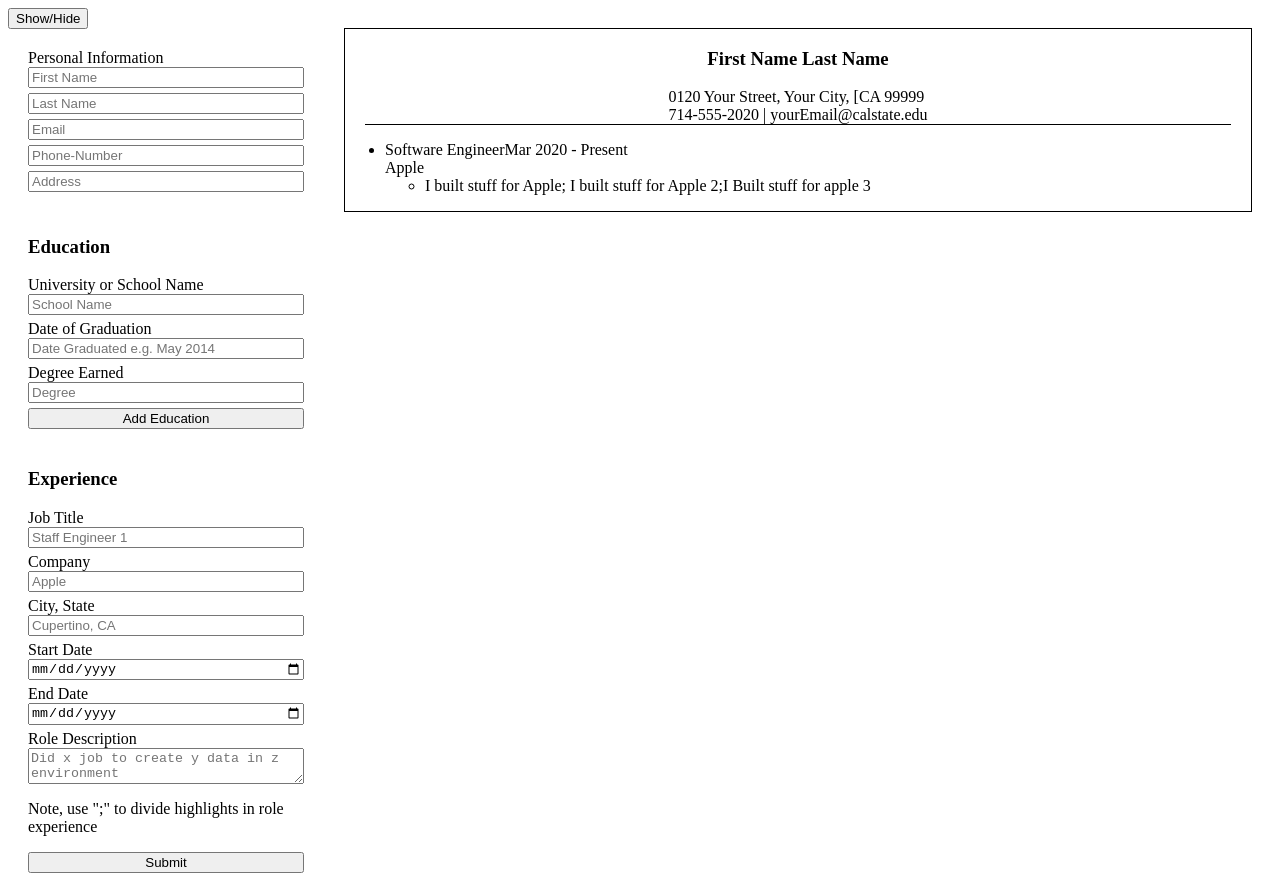
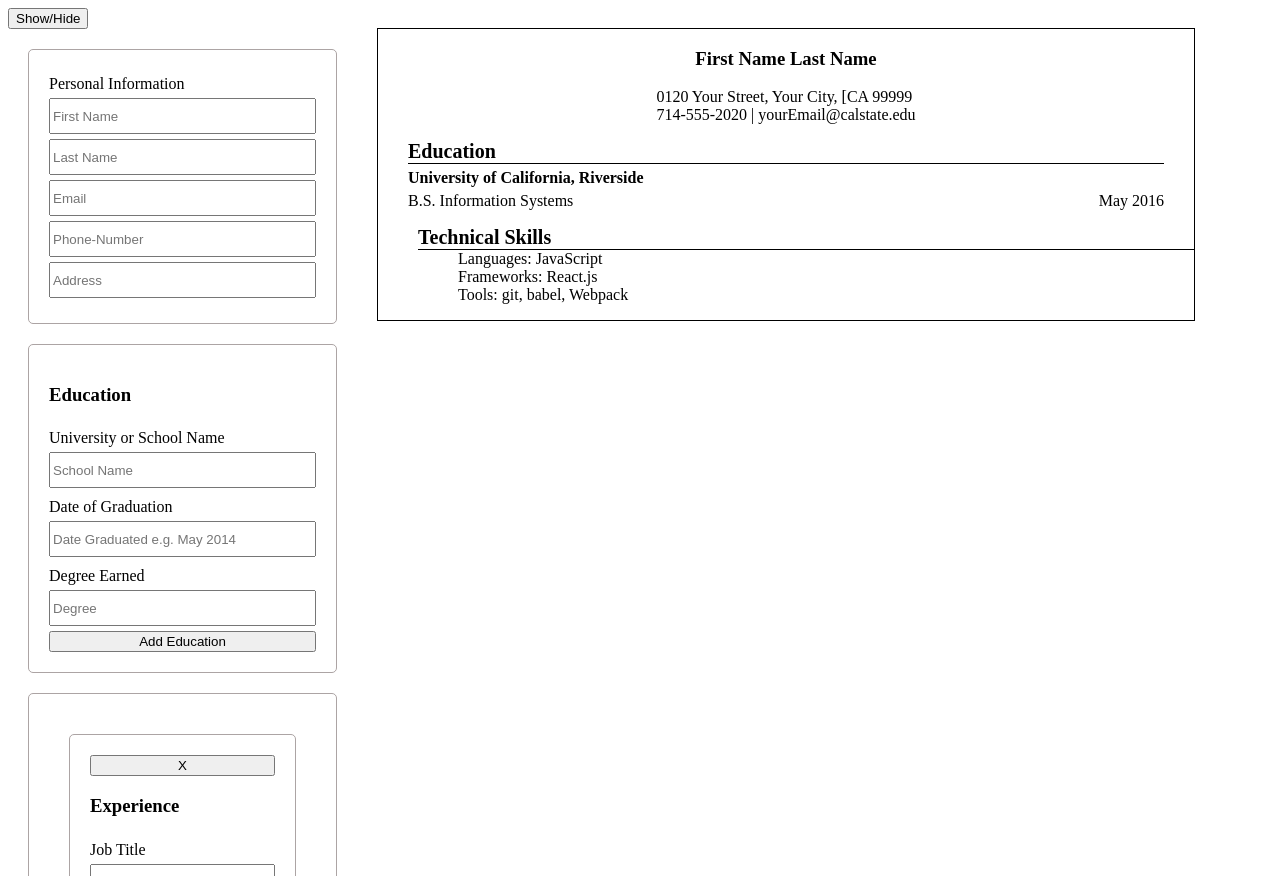
Before and after one commit to WChan95/cv-project, a React app: page / in a window 1280 px wide. Shown: the top 876 px of the page. Built offline with nearby package versions, Linux system fonts and the light colour scheme.

Commit message:
updated to add/delete/edit existing experience

```diff
--- a/package.json
+++ b/package.json
@@ -10,6 +10,7 @@
     "react-dom": "^17.0.2",
     "react-scripts": "5.0.0",
     "sass": "^1.49.0",
+    "uniqid": "^5.4.0",
     "web-vitals": "^2.1.4"
   },
   "scripts": {
--- a/src/assets/Forms.scss
+++ b/src/assets/Forms.scss
@@ -5,7 +5,24 @@
     display: flex;
     flex-flow: column;
     margin: 20px;
+    border: solid rgb(172, 164, 164) 1px;
+    padding: 20px;
+    border-radius: 5px;
     input{
         margin-bottom: 5px;
     }
+    span{
+        font-size: 14px;
+    }
+
+    label{
+        display: flex;
+        flex-flow: column;
+        margin-top: 5px;
+        margin-bottom: 5px;
+    }
+
+    input{
+        height: 30px;
+    }
 }
--- a/src/assets/Preview.scss
+++ b/src/assets/Preview.scss
@@ -1,15 +1,96 @@
+*,
+*:before:not(i),
+*:after:not(i),
+*:not(i) {
+  box-sizing: border-box;
+}
 
-.preview{
+li {
+  list-style: none;
+}
+
+.preview {
   margin: 20px;
   border: solid black 1px;
-    size: 8in 11.5in portrait;
-    .cvHeader{
-        display:flex;
+  width: 8.5in;
+  //height: 11.5in;
+
+  .cvHeader {
+    @extend .sections;
+    display: flex;
     flex-flow: column;
     align-items: center;
-        border-bottom: solid black 1px;
+  }
+
+  .cvEducation {
+    @extend .sections;
+
+    .education {
+      display: flex;
+      flex-flow: column;
+      justify-content: center;
+      h4 {
+        padding: 0;
+        margin: 5px 0;
+      }
+
+      .dateDegree {
+        @extend .education;
+        flex-flow: row;
+        justify-content: space-between;
+      }
+    }
+  }
+
+  .cvExperience {
+    @extend .sections;
+    .job {
+      display: grid;
+      grid-template-columns: 1fr;
+      grid-template-rows: repeat(2, 3);
+      grid-column-gap: 0px;
+      grid-row-gap: 0px;
+      margin-top: 10px;
+      margin-bottom: 10px;
+    }
+    .job_date {
+      display: flex;
+      flex-flow: row;
+      justify-content: space-between;
+      align-items: center;
+      max-height: 20px;
+    }
+    .job_company {
+      font-weight: bold;
+      font-size: 16px;
+    }
+    .job_Role {
+      list-style: disc;
+      margin-left: 0;
+    }
+  }
+
+  .cvTechnicalSkills {
+    li {
+      font-weight: normal;
+      font-size: 16px;
+    }
+    span{
+      font-size: 12px;
+    }
+  }
+}
+
+.sections {
   margin-left: 20px;
   margin-right: 20px;
   margin-bottom: 10px;
+  padding: 0px 10px;
 }
+
+.sectionHeadings {
+  font-size: 20px;
+  font-weight: bold;
+  width: 100%;
+  border-bottom: black 1px solid;
 }
--- a/src/components/App.js
+++ b/src/components/App.js
@@ -11,6 +11,7 @@ import Preview from "./Preview";
 
 class App extends Component {
   constructor(props) {
+    //This is just a temporary initial state to begin formatting the resume
     super(props);
     this.state = {
       personal: {
@@ -22,31 +23,40 @@ class App extends Component {
       },
       education: {
         school: {
-          schoolName: "",
-          degree: "",
-          dateGraduated: "",
+          schoolName: "University of California, Riverside",
+          degree: "B.S. Information Systems",
+          dateGraduated: "May 2016",
           id: uniqid(),
         },
-        schools: [],
+        schools: [
+          {
+            schoolName: "University of California, Riverside",
+            degree: "B.S. Information Systems",
+            dateGraduated: "May 2016",
+            id: uniqid(),
+          },
+        ],
       },
       experience: {
         job: { jobTitle: "" },
         jobs: [
           {
-            jobTitle: "Software Engineer",
-            company: "Apple",
-            location: "Cupertino, CA",
-            startDate: "Mar 2020",
-            endDate: "Present",
+            id: "",
+            jobTitle: "",
+            company: "",
+            location: "",
+            startDate: "",
+            endDate: "",
             roleDescription:
-              "I built stuff for Apple;\nI built stuff for Apple 2;I Built stuff for apple 3",
+              "",
           },
+
         ],
       },
       technicalSkills: {
-        languages: "",
-        frameworks_libraries: "",
-        tools: "",
+        languages: "JavaScript",
+        frameworks_libraries: "React.js",
+        tools: "git, babel, Webpack",
       },
     };
   }
@@ -95,26 +105,44 @@ class App extends Component {
   handleExperience = (event) => {
     const { name, value } = event.target;
     this.setState((prevState) => ({
-      experience: { job: { ...prevState.experience.job, [name]: value } },
+      experience: {
+        ...prevState.experience,
+        jobs: prevState.experience.jobs.map((job) => {
+          if (job.id === event.target.id) {
+            return { ...job, [name]: value };
+          }
+          return job;
+        }),
+      },
     }));
   };
 
-  submitExperience = (event) => {
-    event.preventDefault();
+  handleAddExperience = (event) => {
+
+    this.setState(prevState => ({
+      experience:{...prevState.experience, jobs:[...prevState.experience.jobs,{id:uniqid()} ]}
+    }))
+
+  }
+
+
+  handleDelete = (event) => {
+    //this.state.experience.jobs.splice(event,1)
+    const newArr = this.state.experience.jobs.filter((job) => job.id != event.id);
     this.setState((prevState) => ({
       experience: {
         ...prevState.experience,
-        jobs: [...prevState.experience.jobs, this.state.experience.job],
+        jobs: [...newArr],
       },
     }));
   };
 
   handleTechnical = (event) => {
-    const {name, value} = event.target;
-    this.setState(prevState => ({
-      technicalSkills:{...prevState.technicalSkills, [name]: value}
-    }))
-  }
+    const { name, value } = event.target;
+    this.setState((prevState) => ({
+      technicalSkills: { ...prevState.technicalSkills, [name]: value },
+    }));
+  };
 
   render() {
     return (
@@ -126,11 +154,16 @@ class App extends Component {
           </div>
 
           <Education eduChange={this.handleEducation} eduSubmit={this.submitEducation} />
-          <Experience expChange={this.handleExperience} expSubmit={this.submitExperience} />
+          <Experience
+            expDelete={this.handleDelete}
+            expChange={this.handleExperience}
+            expAdd={this.handleAddExperience}
+            {...this.state.experience}
+          />
           <TechnicalSkills technicalChange={this.handleTechnical} />
         </div>
         <div>
-          <Preview {...this.state} />
+          <Preview {...this.state} handleDelete={this.handleDelete} />
         </div>
       </div>
     );
--- a/src/components/Education.js
+++ b/src/components/Education.js
@@ -7,28 +7,32 @@ import "../assets/Forms.scss";
 class Education extends Component {
   constructor(props) {
     super(props);
+    this.state = { items: [] };
   }
 
   //lets make it so that it can assign ids
 
-  handleChange =(event) =>{
+  handleChange = (event) => {
     this.props.eduChange(event);
-  }
+  };
 
   handleSubmit = (event) => {
+    this.props.eduSubmit(event);
+  };
 
-    this.props.eduSubmit(event);
-  }
+  addMoreExperience = () => {
+    this.setState(prevState => ({
 
-
+    }))
+  };
   //lets start with a thought experiment (or rather a streamline of thoughts)
   //when initialzing, the state is initially empty
   //right now it relies on the name of the input elements to create properties for
   render() {
-
     return (
       <div>
-        <form className="forms" onSubmit = {this.handleSubmit}>
+        <div>
+          <form className="forms" onSubmit={this.handleSubmit}>
             <h3>Education</h3>
             <label>University or School Name</label>
             <input
@@ -49,6 +53,8 @@ class Education extends Component {
             <button>Add Education</button>
           </form>
         </div>
+
+      </div>
     );
   }
 }
--- a/src/components/Experience.js
+++ b/src/components/Experience.js
@@ -1,5 +1,6 @@
 import { render } from "@testing-library/react";
 import React, { Component } from "react";
+import uniqid from "uniqid";
 import { clearAllInputs } from "./utils/Utils";
 import "../assets/Forms.scss";
 
@@ -11,14 +12,22 @@ class Experience extends Component {
   handleChange = (event) => {
     this.props.expChange(event);
   };
-  handleParent = (event) => {
-    event.preventDefault();
-    this.props.expSubmit(event);
+  handleAdd = (event) => {
+    this.props.expAdd(event);
   };
 
+  deleteJob = (event) => {
+    this.props.expDelete(event);
+  };
   render() {
     return (
-      <form className="forms" onSubmit={this.handleParent}>
+      <div className="forms">
+        {this.props.jobs.map((index) => {
+          return (
+            <form className="forms">
+              <button type="button" onClick={() => this.deleteJob(index)}>
+                X
+              </button>
               <h3>Experience</h3>
               <label>Job Title </label>
               <input
@@ -26,9 +35,16 @@ class Experience extends Component {
                 placeholder="Staff Engineer 1"
                 name="jobTitle"
                 onChange={this.handleChange}
+                id={index.id}
               />
               <label>Company</label>
-        <input type="text" placeholder="Apple" name="company" onChange={this.handleChange} />
+              <input
+                type="text"
+                placeholder="Apple"
+                name="company"
+                onChange={this.handleChange}
+                id={index.id}
+              />
 
               <label>City, State </label>
               <input
@@ -36,25 +52,30 @@ class Experience extends Component {
                 placeholder="Cupertino, CA"
                 name="location"
                 onChange={this.handleChange}
+                id={index.id}
               />
               {/* For Start and end date forms */}
               <label>Start Date</label>
-        <input type="date" name="startDate" onChange={this.handleChange} />
+              <input type="date" name="startDate" onChange={this.handleChange} id={index.id} />
               <label>End Date</label>
-        <input type="date" name="endDate" />
+              <input type="date" name="endDate" onChange={this.handleChange} id={index.id} />
 
               <label>Role Description</label>
               <textarea
                 placeholder="Did x job to create y data in z environment"
                 name="roleDescription"
-          onChange={this.handleChange}
               />
+
               <p>Note, use ";" to divide highlights in role experience</p>
 
-        <button>Submit</button>
             </form>
+          );
+        })}
+        <button type="button" onClick = {this.handleAdd}>Add additional experience</button>
+      </div>
     );
   }
 }
+//type
 
 export default Experience;
--- a/src/components/Preview.js
+++ b/src/components/Preview.js
@@ -1,4 +1,6 @@
+import { render } from "@testing-library/react";
 import React, { Component } from "react";
+import uniqid from "uniqid";
 import "../assets/Preview.scss";
 
 class Preview extends Component {
@@ -6,12 +8,16 @@ class Preview extends Component {
     super(props);
     this.state = { ...this.props };
   }
-
+  handleDelete = (event) => {
+    this.props.handleDelete(event);
+  };
   render() {
     //console.log(this.props.personal)
 
     const schools = this.props.education.schools;
-    const work = this.props.experience.jobs;
+    const jobs = this.props.experience.jobs;
+    const skills = this.props.technicalSkills;
+
     return (
       <div className="preview">
         <div className="cvHeader">
@@ -21,8 +27,9 @@ class Preview extends Component {
             <div>{`${this.props.personal.phone} | ${this.props.personal.email}`}</div>
           </div>
         </div>
-{/*         <SchoolList schools={schools} /> */}
-        <WorkList jobs={work} />
+        <SchoolList schools={schools} />
+        {/* <WorkList jobs={this.props.experience.jobs} /> */}
+        <TechnicalSkillsList skills={skills}/>
       </div>
     );
   }
@@ -32,6 +39,9 @@ function SchoolList(props) {
   const { schools } = props;
   return (
     <ul className="cvEducation">
+      <div className="sectionHeadings">
+        <span>Education</span>
+      </div>
       {schools.map((school) => {
         return (
           <li key={school.id}>
@@ -51,24 +61,30 @@ function SchoolList(props) {
 
 function WorkList(props) {
   const { jobs } = props;
-  const parseRole = () => {
-
-  }
   return (
     <ul className="cvExperience">
+      <div className="sectionHeadings">
+        <span>Experience</span>
+      </div>
+
       {jobs.map((job) => {
-        job.roleDescription.split(";");
+        const jobSplit = job.roleDescription.split(";");
         return (
-          <li>
+          <li className="job" key={job.id}>
+            <button>Test Delete</button>
             <div className="job_date">
-              <span>{job.jobTitle}</span>
+              <h4>
+                {job.company}, {job.location}
+              </h4>
               <span>
                 {job.startDate} - {job.endDate}
               </span>
             </div>
-            <div>{job.company}</div>
+            <span className="job_company">{job.jobTitle}</span>
             <ul>
-              <li>{job.roleDescription}</li>
+              {jobSplit.map((role) => {
+                return <li className="job_Role">{role}</li>;
+              })}
             </ul>
           </li>
         );
@@ -76,4 +92,25 @@ function WorkList(props) {
     </ul>
   );
 }
+
+function TechnicalSkillsList(props) {
+  const { skills } = props;
+  return (
+    <ul className="cvTechnicalSkill">
+      <div className="sectionHeadings">
+        <span>Technical Skills</span>
+      </div>
+
+      <ul>
+        <li>
+          <span>Languages: {skills.languages}</span>
+        </li>
+        <li>
+          <span>Frameworks: {skills.frameworks_libraries}</span>
+        </li>
+        <li>Tools: {skills.tools}</li>
+      </ul>
+    </ul>
+  );
+}
 export default Preview;
--- /dev/null
+++ b/src/components/Summary.js
@@ -0,0 +1 @@
+import react, {Component} from 'react'
```
Also changed, not shown: src/components/Skills.js (deleted, +0 -15 lines), src/assets/App.css (added), src/assets/Forms.css (added), src/assets/Preview.css (added), 4 other files. Lines whose indentation alone changed are shown as unchanged.
